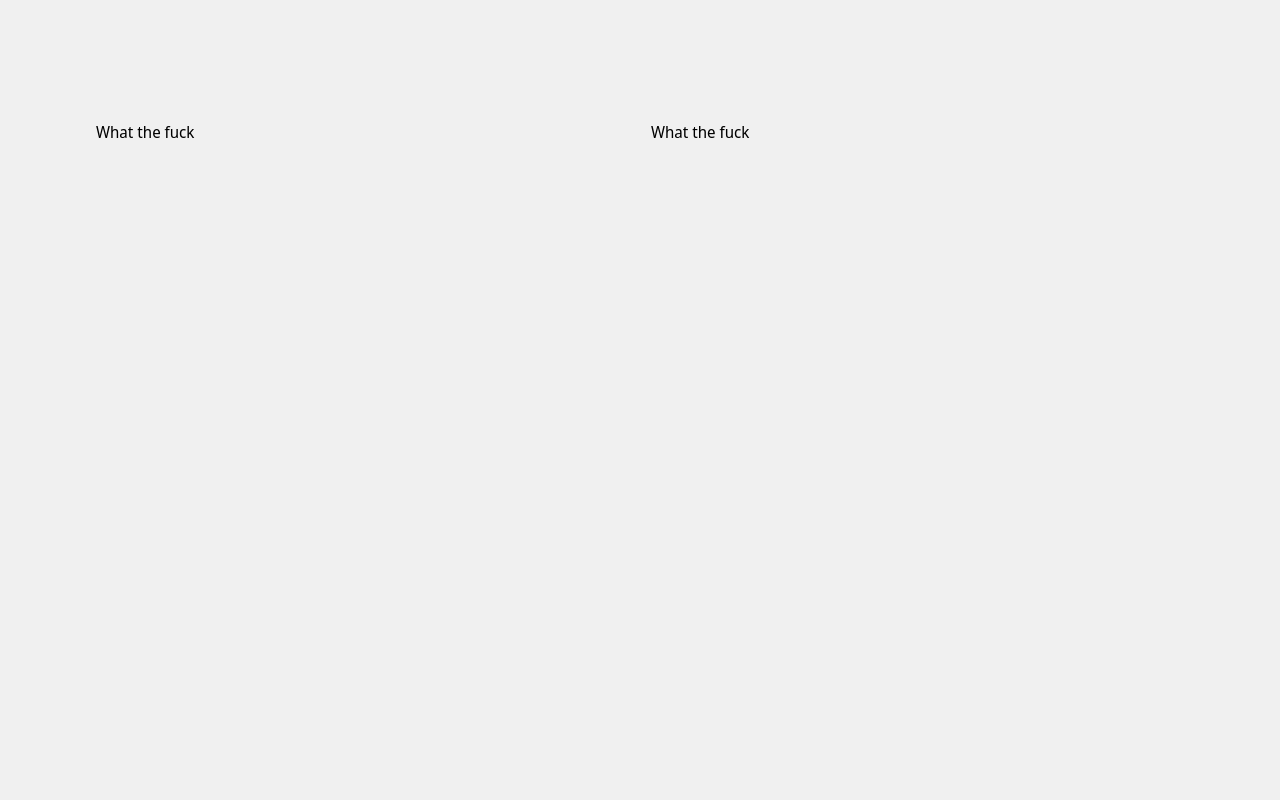
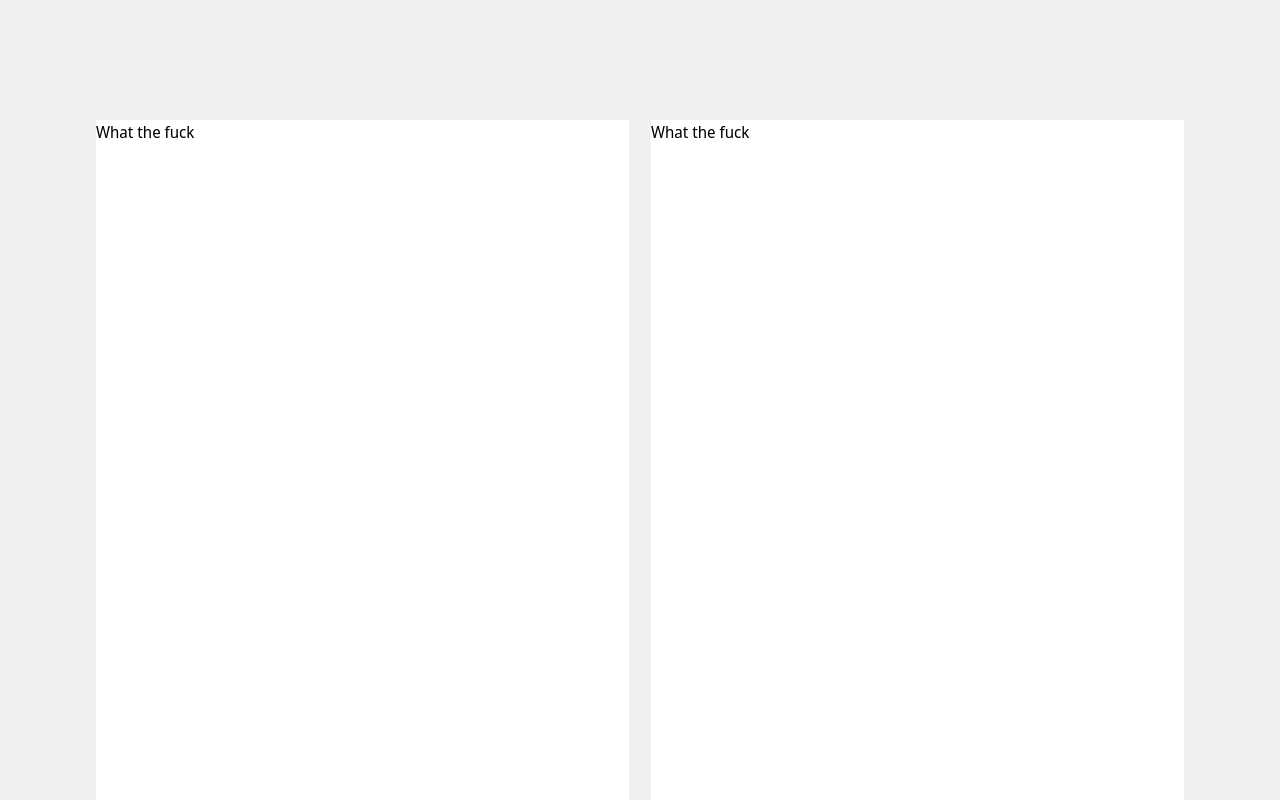
Before and after one commit to KingZedPriest/curly-journey, a Next.js app: page / in a window 1280 px wide. Shown: the part 680-1480 px from the top of the page. Built offline with nearby package versions, Linux system fonts and the light colour scheme.

Commit message:
Fix: Correct navbar errors, add the project section

```diff
--- a/src/app/page.tsx
+++ b/src/app/page.tsx
@@ -10,10 +10,10 @@ export default function Home() {
       </div>
 
       <div className="flex h-screen flex-col justify-between md:flex-row">
-        <div className="h-full w-[49%] bg-[#F0F0F0] dark:bg-[#111111]">
+        <div className="h-full w-full md:w-[49%] bg-white dark:bg-black">
           <h1>What the fuck</h1>
         </div>
-        <div className="h-full w-[49%] bg-[#F0F0F0] dark:bg-[#111111]">
+        <div className="h-full w-full md:w-[49%] bg-white dark:bg-black">
           <h1>What the fuck</h1>
         </div>
       </div>
```
